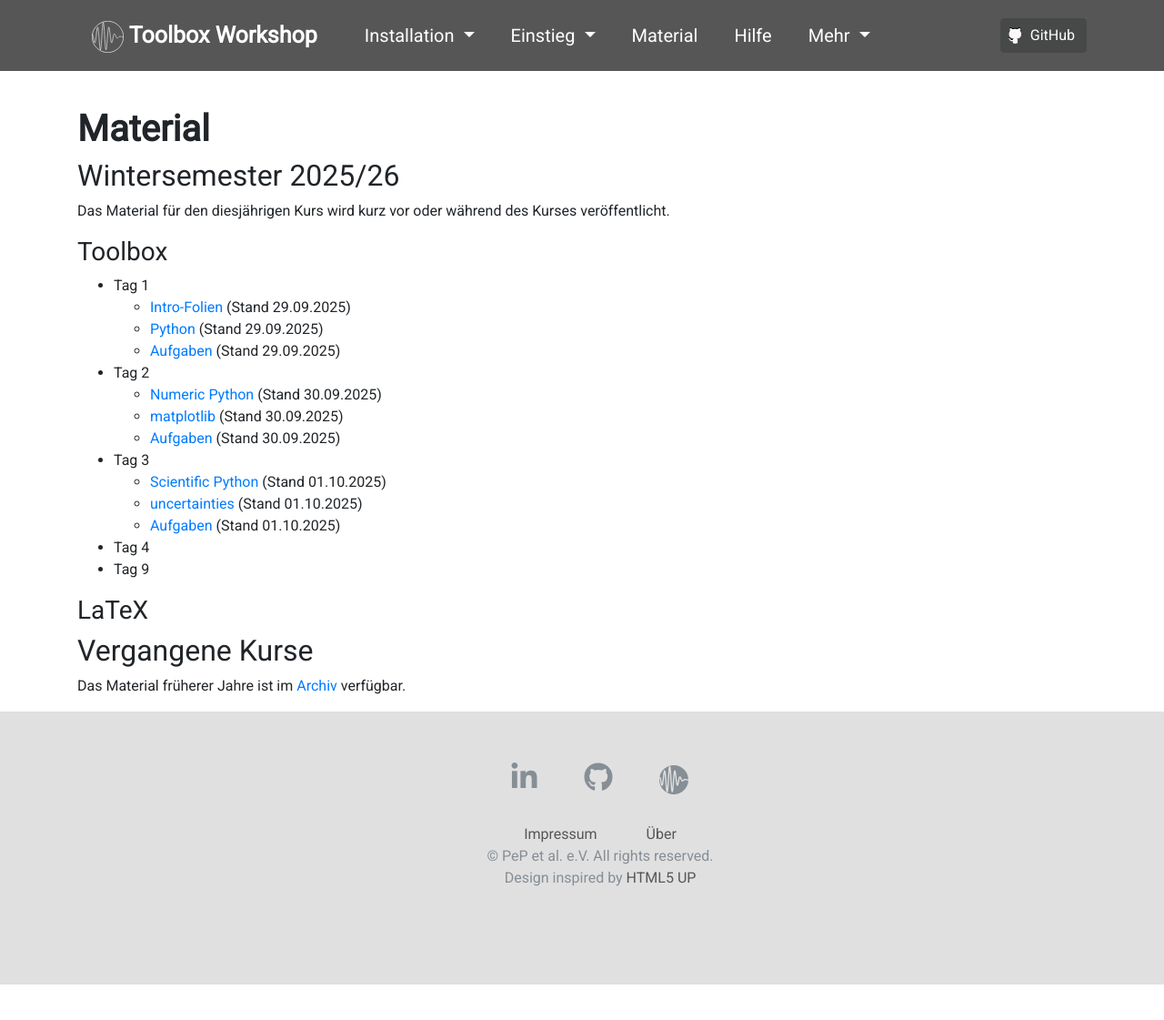
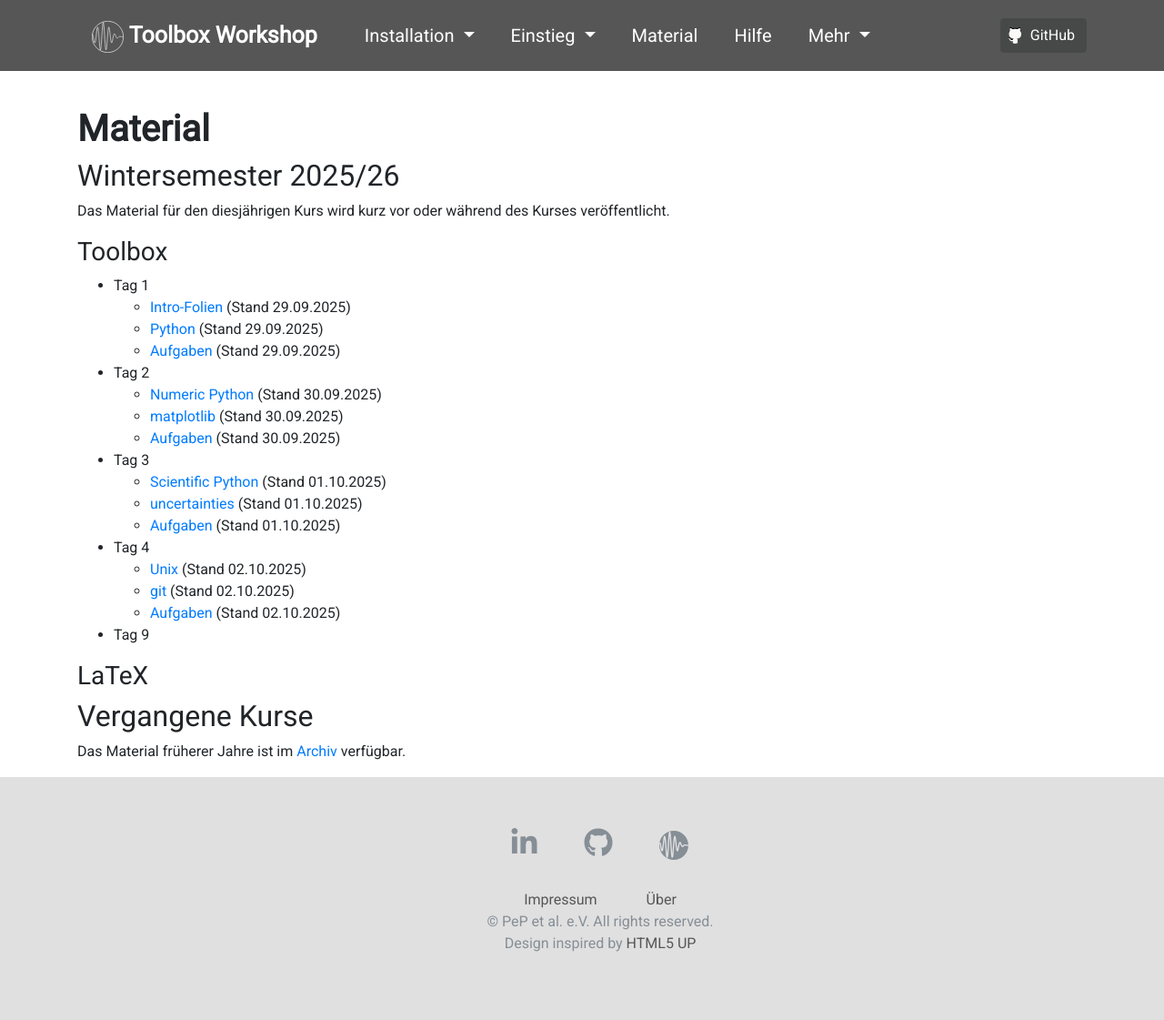
Before and after one commit to pep-dortmund/homepage-toolbox, a Jekyll site: the page built from notes.md, in a window 1280 px wide and 1154 px high. Shown: the top 1121 px of the window at 91% size. Built offline with Jekyll 4.4.1, drawn with Linux system fonts in a browser that asks for light colours; nearby versions of some CDN libraries.

Commit message:
Update links in archive/notes

```diff
--- a/notes.md
+++ b/notes.md
@@ -24,9 +24,9 @@ Kurses veröffentlicht.
     - [uncertainties](/files/archive/current/uncertainties.html){:target="_blank"} (Stand 01.10.2025)
     - [Aufgaben](/files/archive/current/exercises-toolbox-3.zip) (Stand 01.10.2025)
 - Tag 4
-    <!-- - [Unix](/files/archive/current/unix.pdf){:target="_blank"} (Stand 26.09.2024) -->
-    <!-- - [git](/files/archive/current/git.pdf){:target="_blank"} (Stand 26.09.2024) -->
-    <!-- - [Aufgaben](/files/archive/current/exercises-toolbox-4.zip) (Stand 26.09.2024) -->
+    - [Unix](/files/archive/current/unix.pdf){:target="_blank"} (Stand 02.10.2025)
+    - [git](/files/archive/current/git.pdf){:target="_blank"} (Stand 02.10.2025)
+    - [Aufgaben](/files/archive/current/exercises-toolbox-4.zip) (Stand 02.10.2025)
 - Tag 9
     <!-- - [make](/files/archive/current/make.pdf){:target="_blank"} (Stand 04.10.2024) -->
     <!-- - [Aufgaben](/files/archive/current/exercises-toolbox-5.zip) (Stand 04.10.2024) -->
```
Also changed, not shown: archive.md (+3 -3 lines).
